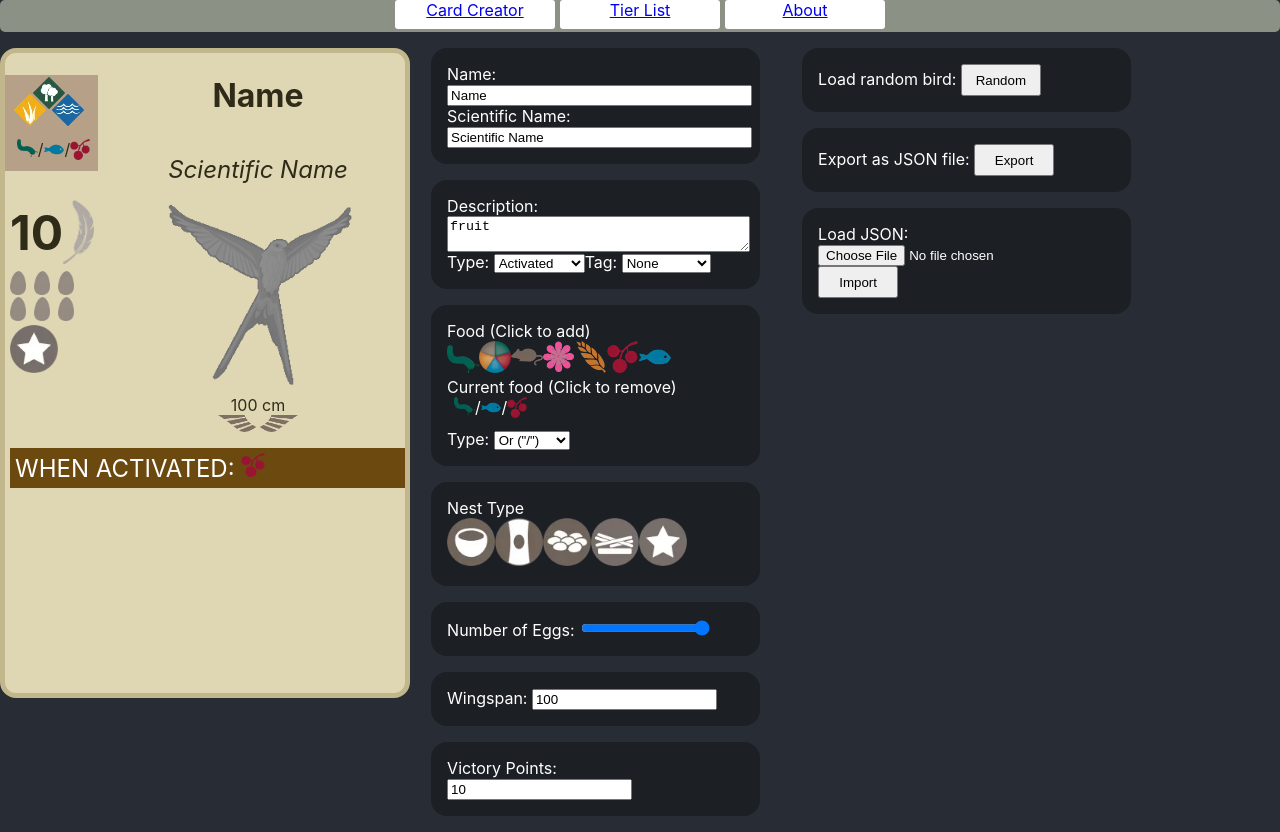
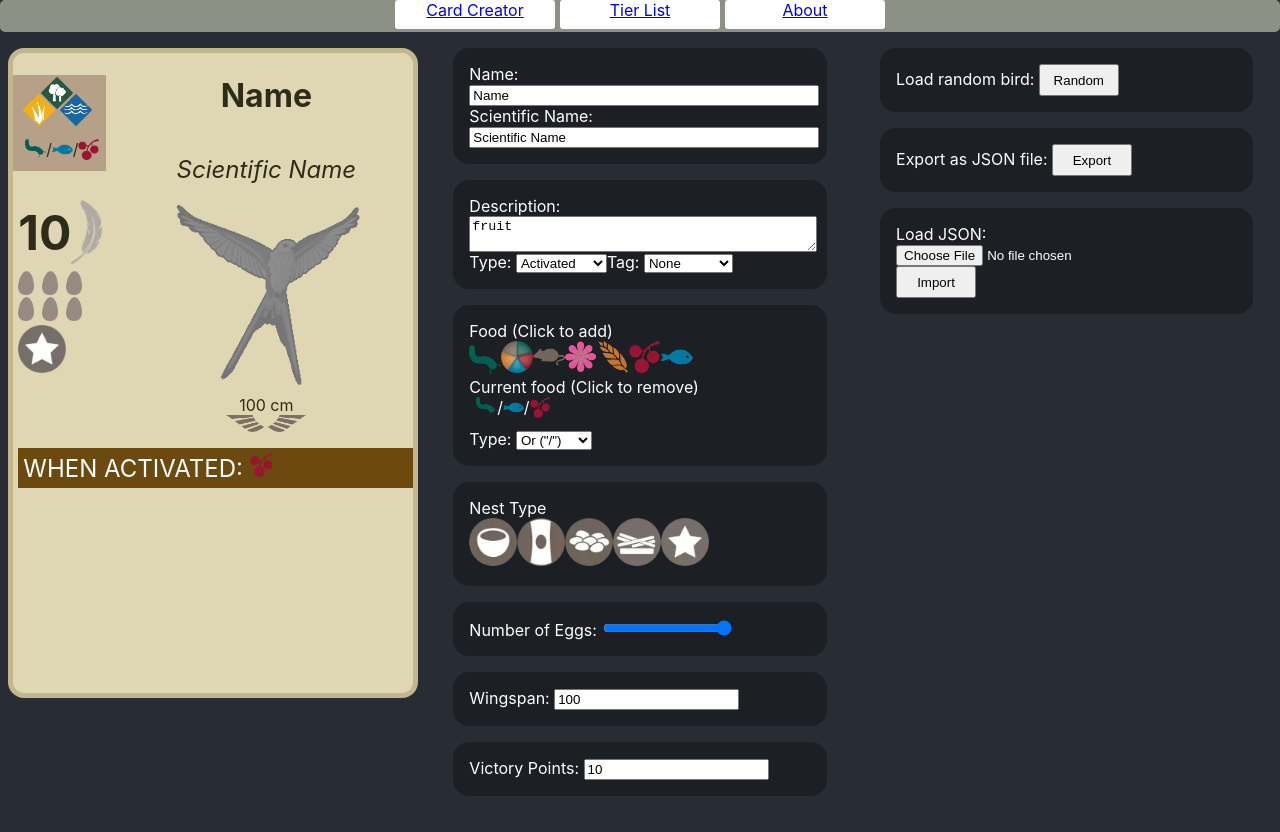
Before and after one commit to TaroEld/wingspan_card_site, a React (Create React App) app: page /creator in a window 1280 px wide. Built offline with nearby package versions, Linux system fonts and the light colour scheme.

Commit message:
fix: topbar getting squished

```diff
--- a/src/CardCreator/CardCreatorScreen.css
+++ b/src/CardCreator/CardCreatorScreen.css
@@ -1,7 +1,6 @@
 .cardCreatorScreen
 {
     display:flex;
-    width: 90vw;
 }
 @media only screen and (max-width: 900px) {
 
```
